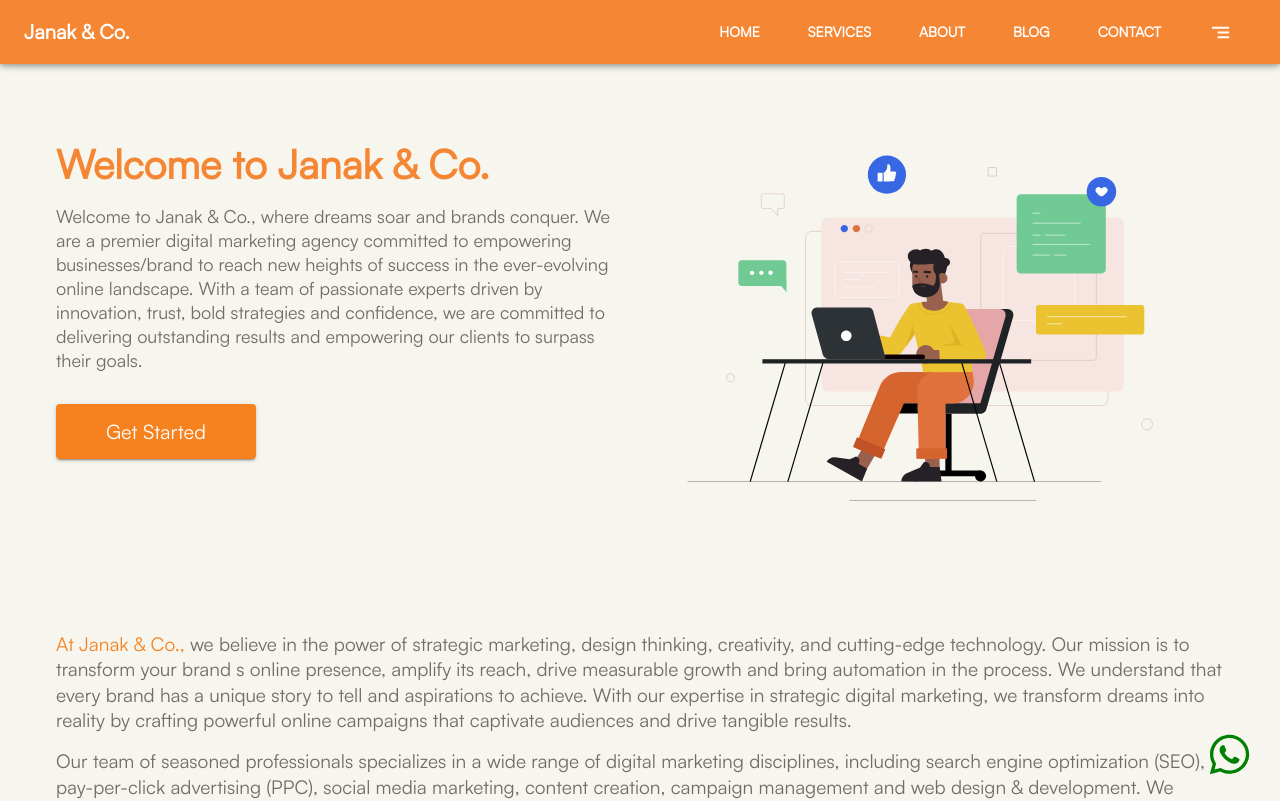
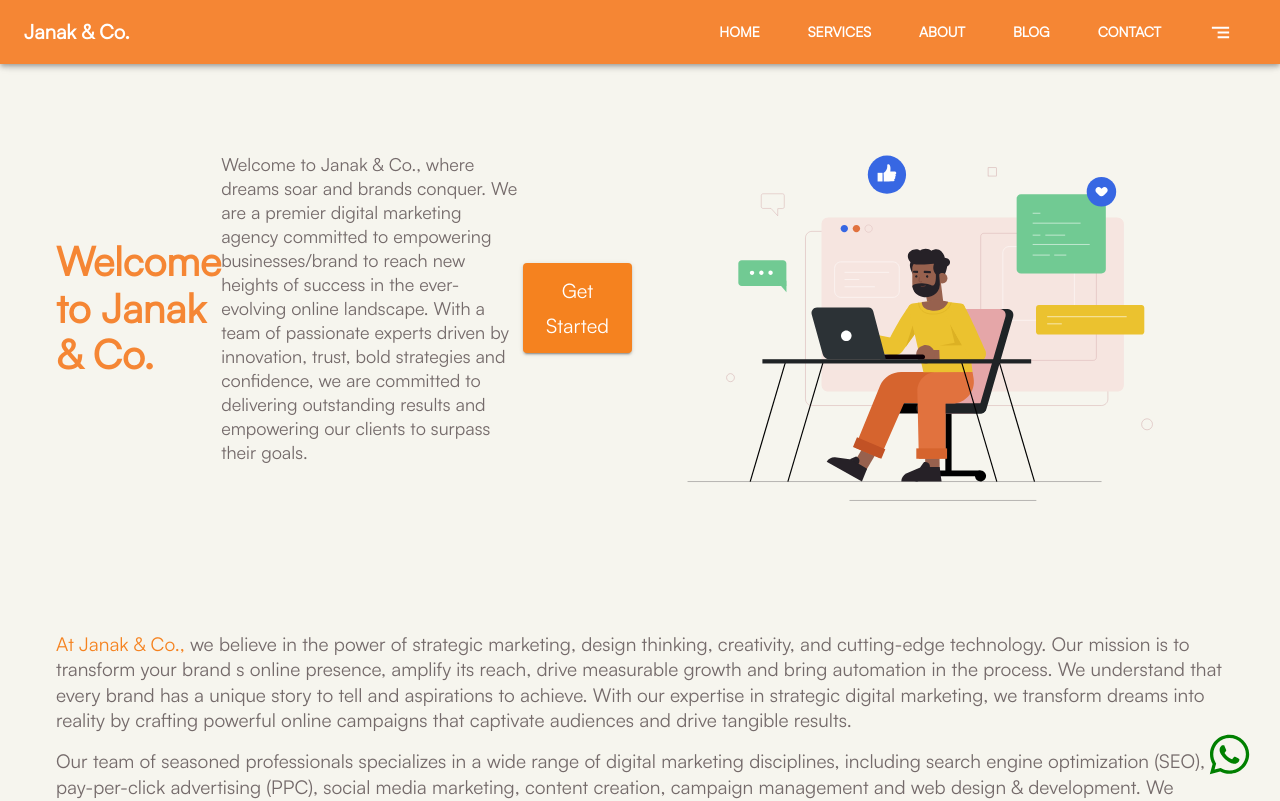
Before and after one commit to SACHINQEEP/janak_co, a React (Create React App) app: page /about-us in a window 1280 px wide. Shown: the top 801 px of the page. Built offline with nearby package versions, Linux system fonts and the light colour scheme.

Commit message:
Animation chagens

```diff
--- a/src/features/AboutUs/aboutUs.component.tsx
+++ b/src/features/AboutUs/aboutUs.component.tsx
@@ -1,6 +1,6 @@
 import { Box, Grid, Container, CssBaseline, Button } from '@mui/material';
 import Typography from '@mui/material/Typography';
-import { motion } from "framer-motion"
+// import { motion } from "framer-motion"
 import aboutUsContent from '../../assets/AboutUsPage.svg'
 import ArrowRightAltIcon from '@mui/icons-material/ArrowRightAlt';
 import { Link } from 'react-router-dom';
@@ -19,21 +19,21 @@
     return (
         <Grid component='section' container sx={{ pr: { md: 2 }, minHeight: { xs: '90dvh', md: '50dvh', lg: '50dvh', xl: '10dvh' }, }}>
             <Grid item xs={12} sm={6} lg={6} md={6} sx={{ mt: { xs: 5 }, order: imageItemOrder }}>
-                <motion.div
+                {/* <motion.div
                     initial={{ opacity: 0, x: -50 }} // Initial animation values
                     animate={{ opacity: 1, x: 0 }} // Animation values to transition to
                     transition={{ duration: 1.5 }} // Transition configuration
-                >
+                > */}
 
                 <img src={image} alt="aboutUs" />
-                </motion.div>
+                {/* </motion.div> */}
             </Grid>
             <Grid item xs={12} sm={6} lg={6} md={6} sx={{ display: 'flex', justifyContent: 'center', alignItems: 'center', order: ItemOrder }}>
-                <motion.div
+                {/* <motion.div
                     initial={{ opacity: 0, x: 50 }} // Initial animation values
                     animate={{ opacity: 1, x: 0 }} // Animation values to transition to
                     transition={{ duration: 1.5 }} // Transition configuration
-                >
+                > */}
                 <Typography variant="h3" color='#f58634' sx={{
                     fontSize: { xs: 30, md: 36, lg: 40 },
                 }}>
@@ -48,7 +48,7 @@
                         Get Started
                     </Button>
                 }
-                </motion.div>
+                {/* </motion.div> */}
             </Grid>
         </Grid>
     )
--- a/src/features/WhyUs/why-us.component.tsx
+++ b/src/features/WhyUs/why-us.component.tsx
@@ -3,7 +3,7 @@
 
 import { Link } from 'react-router-dom';
 import Typography from '@mui/material/Typography';
-import { motion } from "framer-motion"
+// import { motion } from "framer-motion"
 
 import Strategic from '../../assets/why choose us icon/Strategic Vision.svg'
 import Comprehensive from '../../assets/why choose us icon/Comprehensive Services.svg'
@@ -68,11 +68,11 @@
     return (
         <Grid component='section' container sx={{ pl: { md: 2 }, minHeight: { xs: '100dvh', md: '85dvh', lg: '85dvh', xl: '10dvh' }, display: 'flex', justifyContent: 'center', alignItems: 'center' }}>
             <Grid item xs={12} sm={6} lg={6} md={6} sx={{ order: { xs: 2, sm: 1 } }}>
-                <motion.div
+                {/* <motion.div
                     initial={{ opacity: 0, x: 50 }} // Initial animation values
                     animate={{ opacity: 1, x: 0 }} // Animation values to transition to
                     transition={{ duration: 1.5 }} // Transition configuration
-                >
+                > */}
                 <Typography variant="h3" color='#f58634' sx={{
                     fontSize: { xs: 28, md: 36, lg: 40 },
                 }}>
@@ -83,16 +83,16 @@
                     At Janak & Co., we understand that choosing the right digital marketing agency is crucial for the success of your business. With numerous options available, its essential to partner with a team that not only delivers results but also aligns with your vision and values. We pride ourselves on being a trusted and reliable partner that goes above and beyond to help our clients soar above their competition. With our unwavering commitment to innovation, trust, and bold strategies, we are dedicated to transforming your digital presence and empowering your brand to conquer new horizons.
                 </Typography>
                 <Link to={'/why-us'} style={{ fontWeight: 'bold', fontSize: '16px' }}>Learn More<ArrowRightAltIcon /></Link>
-                </motion.div>
+                {/* </motion.div> */}
             </Grid>
             <Grid item xs={12} sm={6} lg={6} md={6} sx={{ order: { xs: 1, sm: 2 } }}>
-                <motion.div
+                {/* <motion.div
                     initial={{ opacity: 0, x: -50 }} // Initial animation values
                     animate={{ opacity: 1, x: 0 }} // Animation values to transition to
                     transition={{ duration: 1.5 }} // Transition configuration
-                >
+                > */}
                 <img src={whyPage} alt="whyChoseJanak&co" />
-                </motion.div>
+                {/* </motion.div> */}
             </Grid>
         </Grid>
     )
```
Lines whose indentation alone changed are shown as unchanged.
